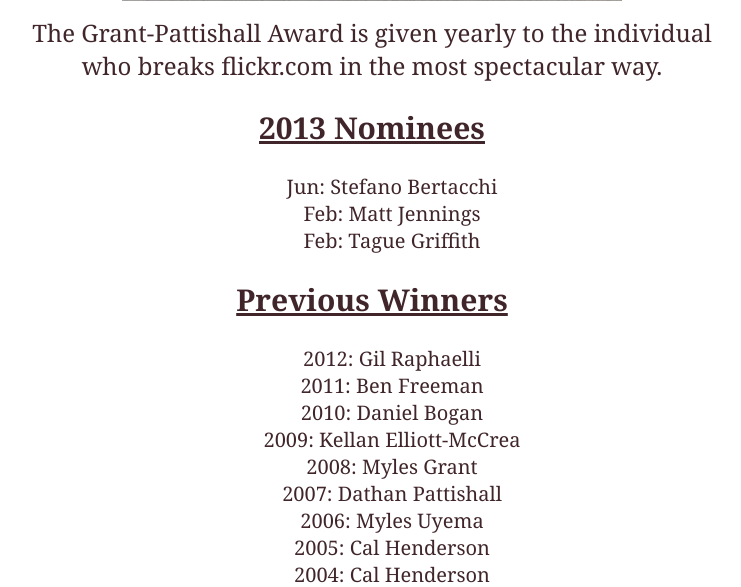
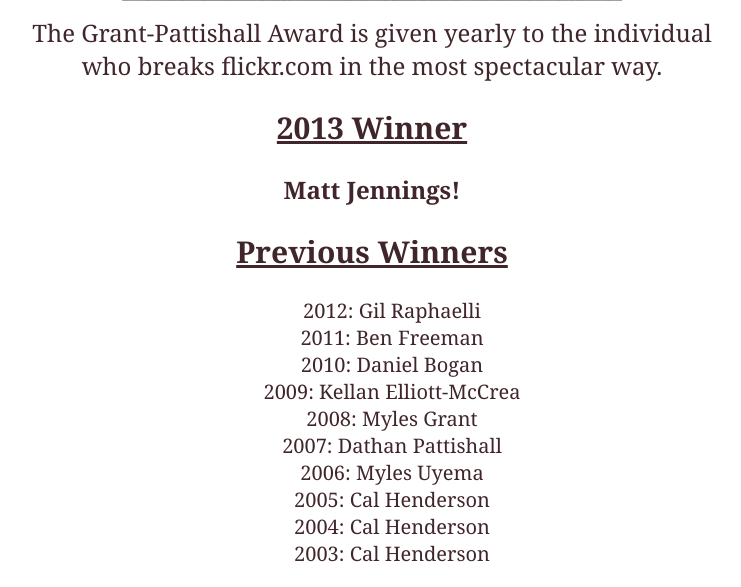
Before and after one commit to iamcal/grant-pattishall-award.com, a PHP site: page / in a window 1280 px wide. Shown: the part 537-1124 px from the top of the page, without its empty margins (268-1009 px from the left). After the commit the page ends 1099 px from the top, so only its background shows below. Run offline with PHP 8.4, Linux system fonts and the light colour scheme.

Commit message:
Congrats, Matt!

```diff
--- a/index.php
+++ b/index.php
@@ -50,12 +50,8 @@ list-style: none inside;
 <p><img src="4075887842_a4597a01e3.jpg" width="500" height="375" alt="The Grant-Pattishall Award" /></p>
 <p>The Grant-Pattishall Award is given yearly to the individual<br />who breaks flickr.com in the most spectacular way.</p>
 
-<h2>2013 Nominees</h2>
-<ul id="nominees">
-	<li>Jun: Stefano Bertacchi</li>
-	<li>Feb: Matt Jennings</li>
-	<li>Feb: Tague Griffith</li>
-</ul>
+<h2>2013 Winner</h2>
+<p><strong>Matt Jennings!</strong></p>
 
 <h2>Previous Winners</h2>
 <ul id="past_winners">
```
